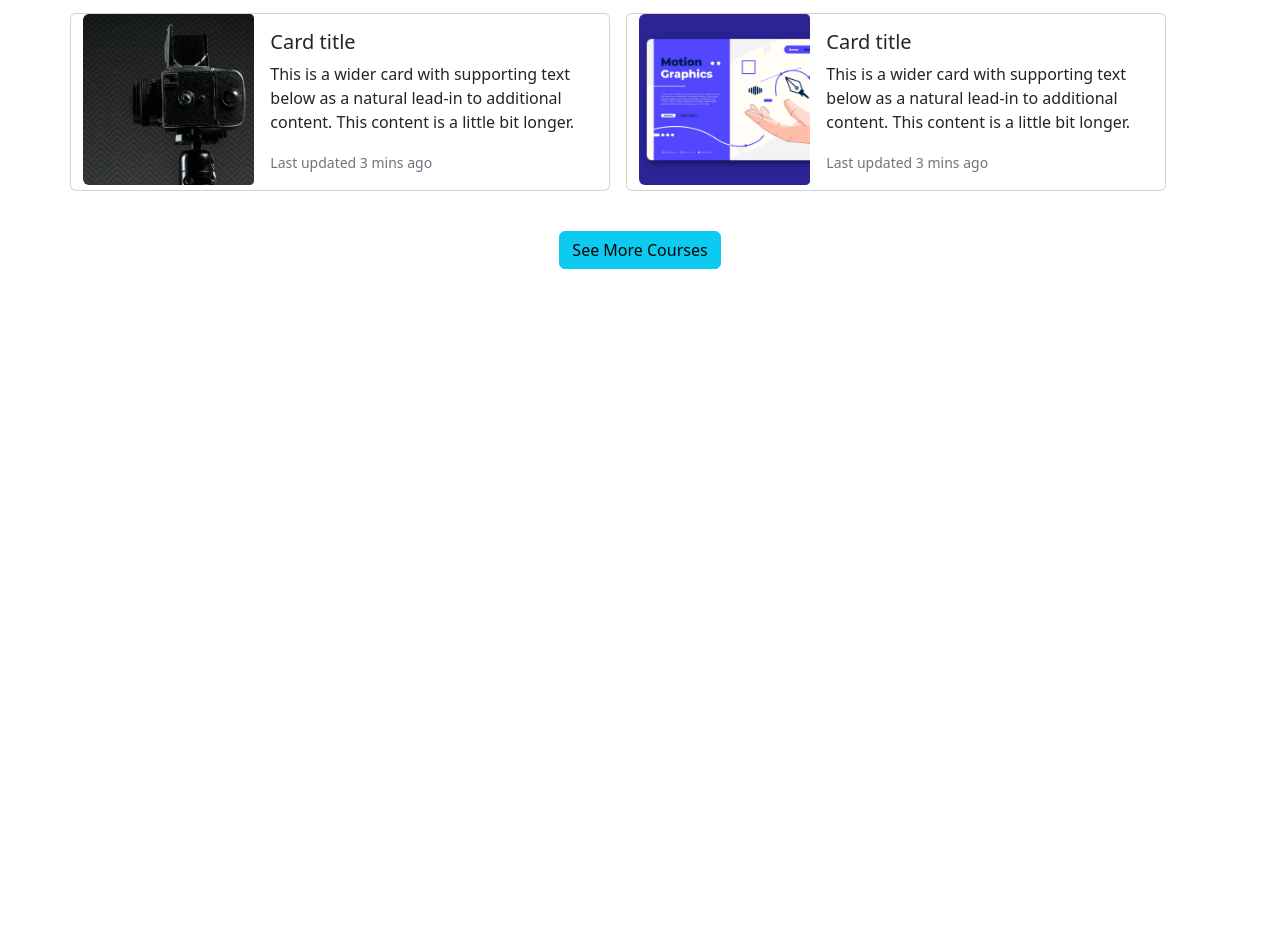
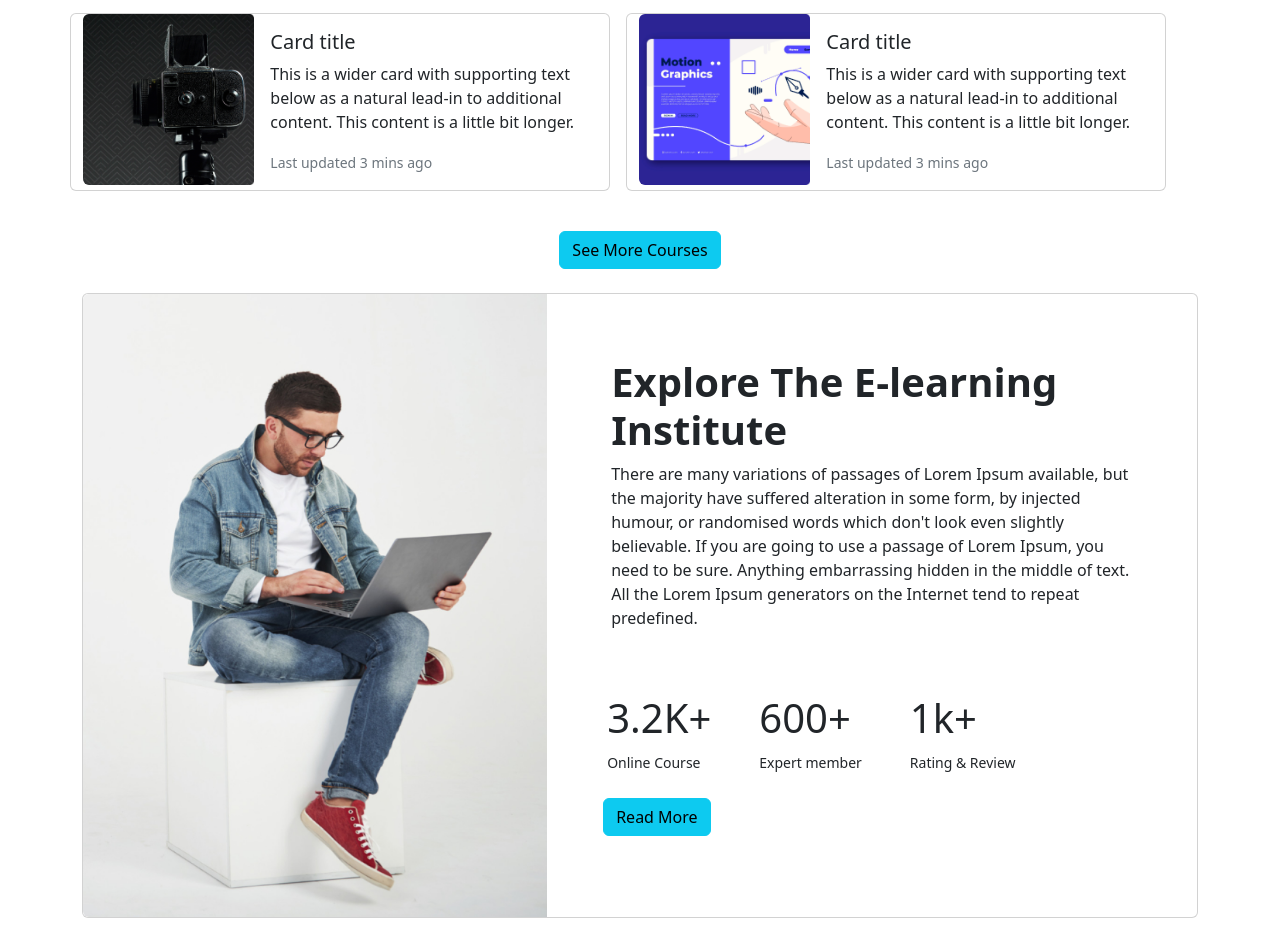
Before and after one commit to ishtiaqkhan007/assignment-3, a plain HTML site: page index.html in a window 1280 px wide. Shown: the part 1287-2221 px from the top of the page. Before the commit the page ends 1580 px from the top, so only its background shows below. Drawn offline with nearby package versions, Linux system fonts and the light colour scheme.

Commit message:
working done

```diff
--- a/index.html
+++ b/index.html
@@ -222,6 +222,50 @@
                 <button class="btn btn-info">See More Courses</button>
             </div>
         </section>
+        <!-- E-learning Institute -->
+        <section>
+            <div class="container w-100">
+                <div class="card mb-3">
+                    <div class="row g-0">
+                        <div class="col-md-4 col-lg-5">
+                            <img src="images/working.png" class="img-fluid rounded-start" alt="...">
+                        </div>
+                        <div class="col-md-8 col-lg-7 flex-row">
+                            <div class="card-body m-5">
+                                <h5 class="card-title h1 fw-bolder">Explore The E-learning
+                                    Institute</h5>
+                                <p class="card-text">There are many variations of passages of Lorem Ipsum available, but
+                                    the
+                                    majority have suffered alteration in some form, by injected humour, or
+                                    randomised words which don't look even slightly believable. If you are going
+                                    to use a passage of Lorem Ipsum, you need to be sure.
+
+
+                                    Anything embarrassing hidden in the middle of text. All the Lorem Ipsum
+                                    generators on the Internet tend to repeat predefined.</p>
+                            </div>
+                            <div class="container d-flex m-5 mb-0">
+                                <div>
+                                    <h1>3.2K+</h1>
+                                    <p><small>Online Course</small></p>
+                                </div>
+                                <div class="ms-5">
+                                    <h1>600+</h1>
+                                    <p><small>Expert member</small></p>
+                                </div>
+                                <div class="ms-5">
+                                    <h1>1k+</h1>
+                                    <p><small>Rating & Review</small></p>
+                                </div>
+                            </div>
+                            <div class="ms-5 ps-2 mt-2">
+                                <button class="btn btn-info">Read More</button>
+                            </div>
+                        </div>
+                    </div>
+                </div>
+            </div>
+        </section>
     </main>
 
     <script src="https://cdn.jsdelivr.net/npm/bootstrap@5.2.0/dist/js/bootstrap.bundle.min.js"
```
